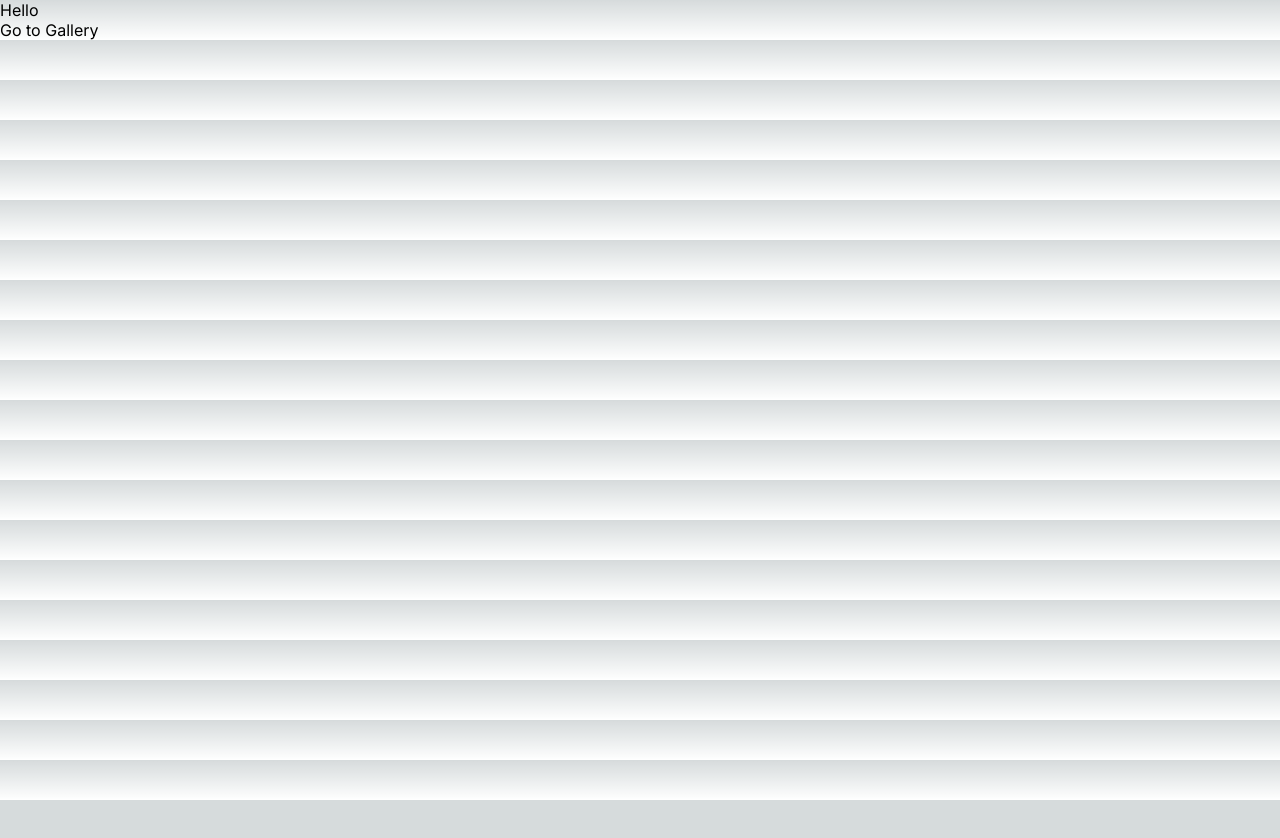
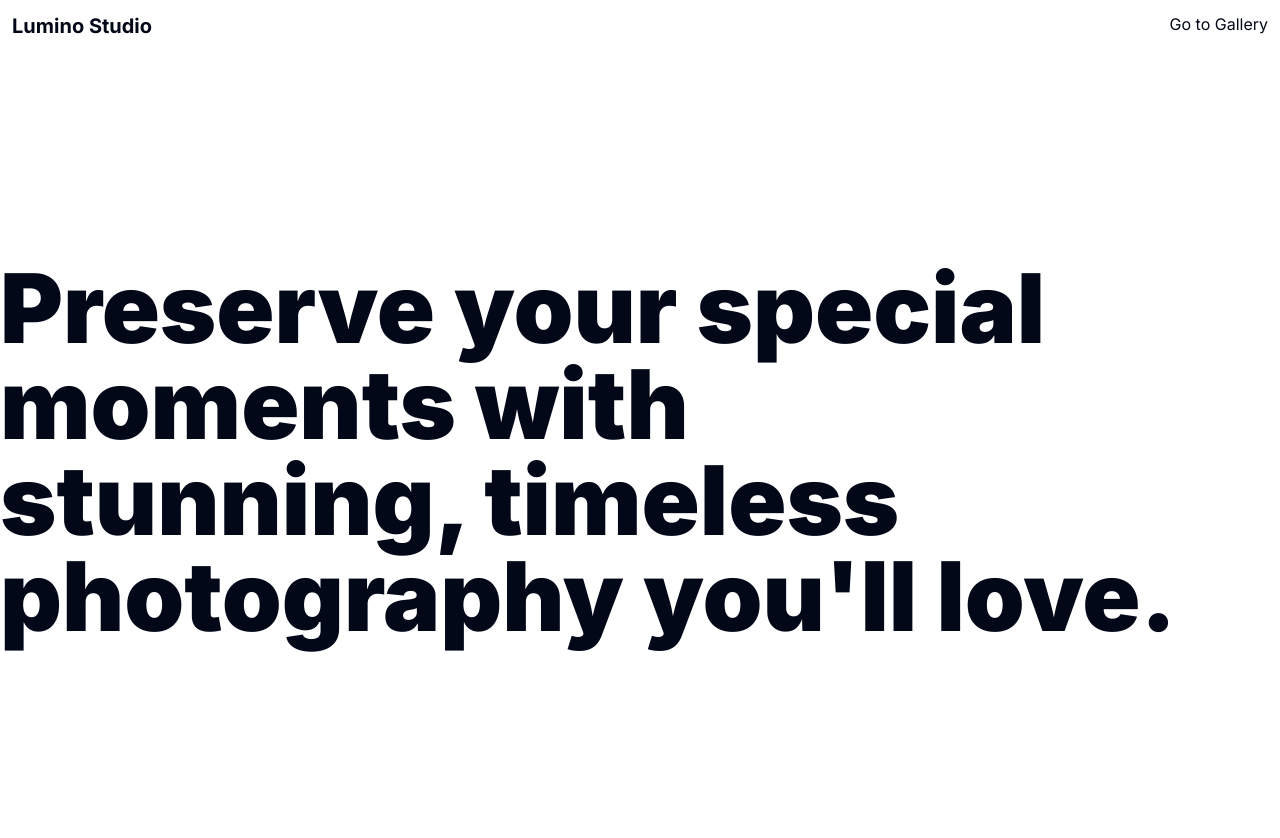
Before and after one commit to alisterhuysmans/cloud-drive, a Next.js app: page / in a window 1280 px wide. Shown: the top 838 px of the page. Before the commit the page ends 800 px from the top, so only its background shows below. Built offline with nearby package versions, Linux system fonts and the light colour scheme.

Commit message:
Refactored Firebase Config and moved global style generated by shadcn

```diff
--- a/app/globals.css
+++ /dev/null
@@ -1,69 +0,0 @@
-@tailwind base;
-@tailwind components;
-@tailwind utilities;
-
-@layer base {
-  :root {
-    --background: 0 0% 100%;
-    --foreground: 222.2 84% 4.9%;
-    --card: 0 0% 100%;
-    --card-foreground: 222.2 84% 4.9%;
-    --popover: 0 0% 100%;
-    --popover-foreground: 222.2 84% 4.9%;
-    --primary: 222.2 47.4% 11.2%;
-    --primary-foreground: 210 40% 98%;
-    --secondary: 210 40% 96.1%;
-    --secondary-foreground: 222.2 47.4% 11.2%;
-    --muted: 210 40% 96.1%;
-    --muted-foreground: 215.4 16.3% 46.9%;
-    --accent: 210 40% 96.1%;
-    --accent-foreground: 222.2 47.4% 11.2%;
-    --destructive: 0 84.2% 60.2%;
-    --destructive-foreground: 210 40% 98%;
-    --border: 214.3 31.8% 91.4%;
-    --input: 214.3 31.8% 91.4%;
-    --ring: 222.2 84% 4.9%;
-    --radius: 0.5rem;
-    --chart-1: 12 76% 61%;
-    --chart-2: 173 58% 39%;
-    --chart-3: 197 37% 24%;
-    --chart-4: 43 74% 66%;
-    --chart-5: 27 87% 67%;
-  }
-
-  .dark {
-    --background: 222.2 84% 4.9%;
-    --foreground: 210 40% 98%;
-    --card: 222.2 84% 4.9%;
-    --card-foreground: 210 40% 98%;
-    --popover: 222.2 84% 4.9%;
-    --popover-foreground: 210 40% 98%;
-    --primary: 210 40% 98%;
-    --primary-foreground: 222.2 47.4% 11.2%;
-    --secondary: 217.2 32.6% 17.5%;
-    --secondary-foreground: 210 40% 98%;
-    --muted: 217.2 32.6% 17.5%;
-    --muted-foreground: 215 20.2% 65.1%;
-    --accent: 217.2 32.6% 17.5%;
-    --accent-foreground: 210 40% 98%;
-    --destructive: 0 62.8% 30.6%;
-    --destructive-foreground: 210 40% 98%;
-    --border: 217.2 32.6% 17.5%;
-    --input: 217.2 32.6% 17.5%;
-    --ring: 212.7 26.8% 83.9%;
-    --chart-1: 220 70% 50%;
-    --chart-2: 160 60% 45%;
-    --chart-3: 30 80% 55%;
-    --chart-4: 280 65% 60%;
-    --chart-5: 340 75% 55%;
-  }
-}
-
-@layer base {
-  * {
-    @apply border-border;
-  }
-  body {
-    @apply bg-background text-foreground;
-  }
-}
--- a/src/app/globals.css
+++ b/src/app/globals.css
@@ -1,107 +1,70 @@
+@tailwind base;
+@tailwind components;
+@tailwind utilities;
+
+@layer base {
     :root {
-  --max-width: 1100px;
-  --border-radius: 12px;
-  --font-mono: ui-monospace, Menlo, Monaco, "Cascadia Mono", "Segoe UI Mono",
-    "Roboto Mono", "Oxygen Mono", "Ubuntu Monospace", "Source Code Pro",
-    "Fira Mono", "Droid Sans Mono", "Courier New", monospace;
-
-  --foreground-rgb: 0, 0, 0;
-  --background-start-rgb: 214, 219, 220;
-  --background-end-rgb: 255, 255, 255;
-
-  --primary-glow: conic-gradient(
-    from 180deg at 50% 50%,
-    #16abff33 0deg,
-    #0885ff33 55deg,
-    #54d6ff33 120deg,
-    #0071ff33 160deg,
-    transparent 360deg
-  );
-  --secondary-glow: radial-gradient(
-    rgba(255, 255, 255, 1),
-    rgba(255, 255, 255, 0)
-  );
-
-  --tile-start-rgb: 239, 245, 249;
-  --tile-end-rgb: 228, 232, 233;
-  --tile-border: conic-gradient(
-    #00000080,
-    #00000040,
-    #00000030,
-    #00000020,
-    #00000010,
-    #00000010,
-    #00000080
-  );
-
-  --callout-rgb: 238, 240, 241;
-  --callout-border-rgb: 172, 175, 176;
-  --card-rgb: 180, 185, 188;
-  --card-border-rgb: 131, 134, 135;
+        /* --background: 48 13% 92%; */
+        --background: 0 0% 100%;
+        --foreground: 222.2 84% 4.9%;
+        --card: 0 0% 100%;
+        --card-foreground: 222.2 84% 4.9%;
+        --popover: 0 0% 100%;
+        --popover-foreground: 222.2 84% 4.9%;
+        --primary: 222.2 47.4% 11.2%;
+        --primary-foreground: 210 40% 98%;
+        --secondary: 210 40% 96.1%;
+        --secondary-foreground: 222.2 47.4% 11.2%;
+        --muted: 210 40% 96.1%;
+        --muted-foreground: 215.4 16.3% 46.9%;
+        --accent: 210 40% 96.1%;
+        --accent-foreground: 222.2 47.4% 11.2%;
+        --destructive: 0 84.2% 60.2%;
+        --destructive-foreground: 210 40% 98%;
+        --border: 214.3 31.8% 91.4%;
+        --input: 214.3 31.8% 91.4%;
+        --ring: 222.2 84% 4.9%;
+        --radius: 0.5rem;
+        --chart-1: 12 76% 61%;
+        --chart-2: 173 58% 39%;
+        --chart-3: 197 37% 24%;
+        --chart-4: 43 74% 66%;
+        --chart-5: 27 87% 67%;
     }
 
-@media (prefers-color-scheme: dark) {
-  :root {
-    --foreground-rgb: 255, 255, 255;
-    --background-start-rgb: 0, 0, 0;
-    --background-end-rgb: 0, 0, 0;
-
-    --primary-glow: radial-gradient(rgba(1, 65, 255, 0.4), rgba(1, 65, 255, 0));
-    --secondary-glow: linear-gradient(
-      to bottom right,
-      rgba(1, 65, 255, 0),
-      rgba(1, 65, 255, 0),
-      rgba(1, 65, 255, 0.3)
-    );
-
-    --tile-start-rgb: 2, 13, 46;
-    --tile-end-rgb: 2, 5, 19;
-    --tile-border: conic-gradient(
-      #ffffff80,
-      #ffffff40,
-      #ffffff30,
-      #ffffff20,
-      #ffffff10,
-      #ffffff10,
-      #ffffff80
-    );
-
-    --callout-rgb: 20, 20, 20;
-    --callout-border-rgb: 108, 108, 108;
-    --card-rgb: 100, 100, 100;
-    --card-border-rgb: 200, 200, 200;
+    .dark {
+        --background: 222.2 84% 4.9%;
+        --foreground: 210 40% 98%;
+        --card: 222.2 84% 4.9%;
+        --card-foreground: 210 40% 98%;
+        --popover: 222.2 84% 4.9%;
+        --popover-foreground: 210 40% 98%;
+        --primary: 210 40% 98%;
+        --primary-foreground: 222.2 47.4% 11.2%;
+        --secondary: 217.2 32.6% 17.5%;
+        --secondary-foreground: 210 40% 98%;
+        --muted: 217.2 32.6% 17.5%;
+        --muted-foreground: 215 20.2% 65.1%;
+        --accent: 217.2 32.6% 17.5%;
+        --accent-foreground: 210 40% 98%;
+        --destructive: 0 62.8% 30.6%;
+        --destructive-foreground: 210 40% 98%;
+        --border: 217.2 32.6% 17.5%;
+        --input: 217.2 32.6% 17.5%;
+        --ring: 212.7 26.8% 83.9%;
+        --chart-1: 220 70% 50%;
+        --chart-2: 160 60% 45%;
+        --chart-3: 30 80% 55%;
+        --chart-4: 280 65% 60%;
+        --chart-5: 340 75% 55%;
     }
 }
 
+@layer base {
     * {
-  box-sizing: border-box;
-  padding: 0;
-  margin: 0;
+        @apply border-border;
     }
-
-html,
     body {
-  max-width: 100vw;
-  overflow-x: hidden;
-}
-
-body {
-  color: rgb(var(--foreground-rgb));
-  background: linear-gradient(
-      to bottom,
-      transparent,
-      rgb(var(--background-end-rgb))
-    )
-    rgb(var(--background-start-rgb));
-}
-
-a {
-  color: inherit;
-  text-decoration: none;
-}
-
-@media (prefers-color-scheme: dark) {
-  html {
-    color-scheme: dark;
+        @apply bg-background text-foreground;
     }
 }
--- a/src/app/page.tsx
+++ b/src/app/page.tsx
@@ -1,12 +1,20 @@
-import Image from "next/image";
 import Link from "next/link";
-import styles from "./page.module.css";
 
 export default function Home() {
     return (
-        <main>
-            <div>Hello</div>
-            <Link href="/gallery">Go to Gallery</Link>
+        <main className="h-screen">
+            <div className="flex justify-between p-3">
+                <Link href="/">
+                    <h1 className="text-xl font-bold">Lumino Studio</h1>
+                </Link>
+                <Link href="/gallery">Go to Gallery</Link>
+            </div>
+            <div className="flex flex-wrap flex-col justify-center h-full">
+                <h2 className="text-8xl text-balance font-black">
+                    Preserve your special moments with stunning, timeless
+                    photography you&apos;ll love.
+                </h2>
+            </div>
         </main>
     );
 }
--- /dev/null
+++ b/src/firebase.ts
@@ -0,0 +1,20 @@
+import { initializeApp, getApp, getApps } from "firebase/app";
+import { getFirestore } from "firebase/firestore";
+import { getStorage } from "firebase/storage";
+
+const firebaseConfig = {
+    apiKey: process.env.NEXT_PUBLIC_FIREBASE_API_KEY,
+    authDomain: process.env.NEXT_PUBLIC_FIREBASE_AUTH_DOMAIN,
+    databaseURL: process.env.NEXT_PUBLIC_FIREBASE_DATABASE_URL,
+    projectId: process.env.NEXT_PUBLIC_FIREBASE_PROJECT_ID,
+    storageBucket: process.env.NEXT_PUBLIC_FIREBASE_STORAGE_BUCKET,
+    messagingSenderId: process.env.NEXT_PUBLIC_FIREBASE_MESSAGING_SENDER_ID,
+    appId: process.env.NEXT_PUBLIC_FIREBASE_APP_ID,
+    measurementId: process.env.NEXT_PUBLIC_FIREBASE_MEASUREMENT_ID,
+};
+
+const app = getApps().length ? getApp() : initializeApp(firebaseConfig);
+const db = getFirestore(app);
+const storage = getStorage(app);
+
+export { db, storage };
--- a/src/middleware.ts
+++ b/src/middleware.ts
@@ -1,12 +1,12 @@
 import { clerkMiddleware, createRouteMatcher } from "@clerk/nextjs/server";
 
-// const isProtectedRoute = createRouteMatcher(["/gallery(.*)"]);
+const isProtectedRoute = createRouteMatcher(["/gallery(.*)"]);
 
-// export default clerkMiddleware((auth, req) => {
-//     if (isProtectedRoute(req)) auth().protect();
-// });
+export default clerkMiddleware((auth, req) => {
+    if (isProtectedRoute(req)) auth().protect();
+});
 
-export default clerkMiddleware();
+// export default clerkMiddleware();
 
 export const config = {
     matcher: [
```
Also changed, not shown: package.json (+9 -0 lines), 1 other file (tests, documents, lock files or other folders). Lines whose indentation alone changed are shown as unchanged.
